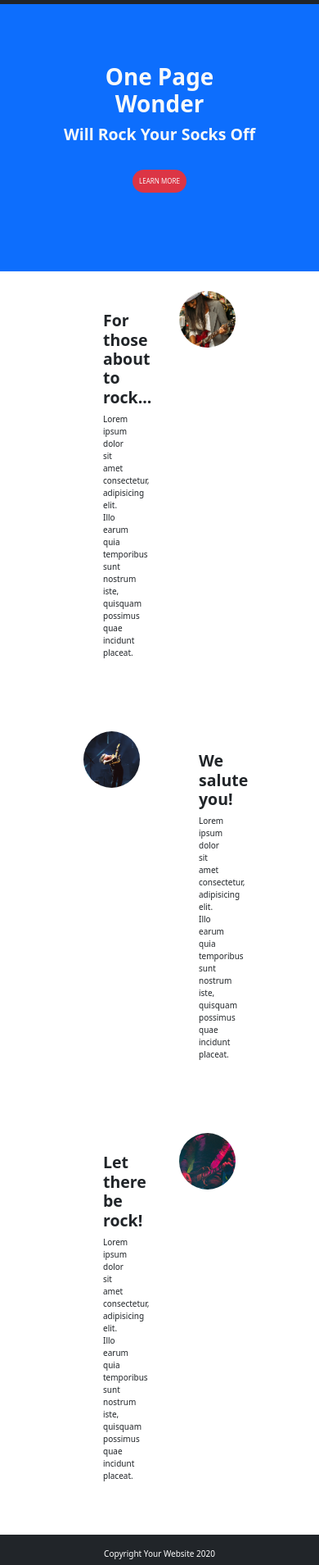
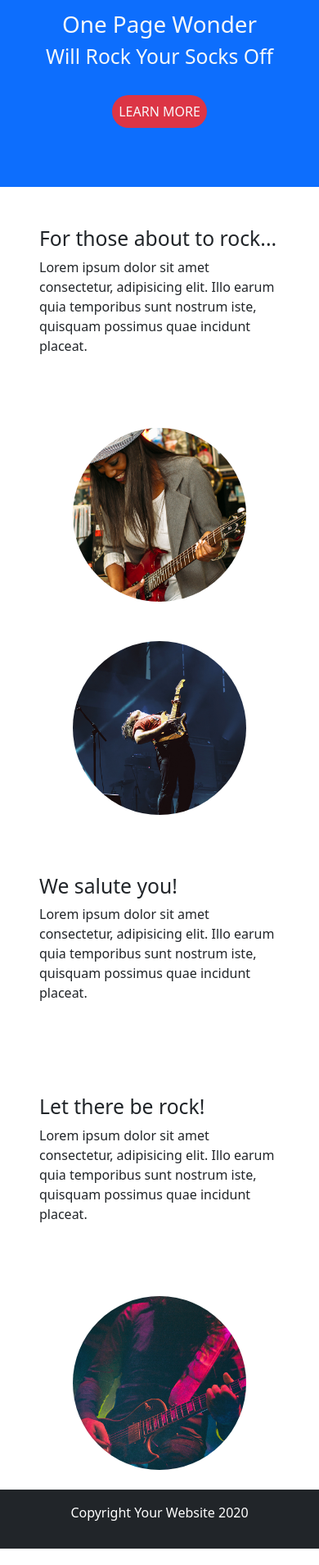
Before and after one commit to assbaimane/Site-StartBootstrap, a website: page index.html in a window 390 px wide. Shown: the part 91-2000 px from the top of the page at 82% size. Drawn offline with nearby package versions, Linux system fonts and the light colour scheme.

Commit message:
Adding responsivity for tablet and smartphone

```diff
--- a/index.html
+++ b/index.html
@@ -9,7 +9,7 @@
 </head>
 
 <body>
-    <nav class="navbar navbar-expand-lg navbar-dark bg-dark">
+    <nav class="navbar navbar-expand-lg navbar-dark bg-dark ps-5 pe-5">
         <div class="container">
           <a class="navbar-brand" href="#">START BOOTSTRAP</a>
           <button class="navbar-toggler" type="button" data-bs-toggle="collapse" data-bs-target="#navbarSupportedContent" aria-controls="navbarSupportedContent" aria-expanded="false" aria-label="Toggle navigation">
@@ -28,37 +28,37 @@
         </div>
     </nav>
 
-    <section class="bg-primary text-center text-light p-6">
+    <section class="bg-primary text-center text-light p-5">
       <h1>One Page Wonder</h1>
       <h2>Will Rock Your Socks Off</h2>
       <button class="bg-danger rounded-pill text-light border-0 m-4 p-2">LEARN MORE</button>
     </section>
 
     <section class="container">
-      <div class="row">
-        <div class="col-6 p-5">
+      <div class="row justify-content-center align-items-center">
+        <div class="col-md-5 col-lg-5 p-5">
           <h2>For those about to rock...</h2>
           <p>Lorem ipsum dolor sit amet consectetur, adipisicing elit. Illo earum quia temporibus sunt nostrum iste, quisquam possimus quae incidunt placeat.</p>
         </div>
-        <div class="col-6 p-4">
+        <div class="col-8 col-md-4 col-lg-4 p-4">
           <img class="rounded-circle mw-100" src="./public/img/01.jpg" alt="">
         </div>
       </div>
-      <div class="row">
-        <div class="col-6 p-4">
+      <div class="row justify-content-center align-items-center">
+        <div class="col-8 col-md-4 col-lg-4 p-4">
           <img class="rounded-circle mw-100" src="./public/img/02.jpg" alt="">
         </div>
-        <div class="col-6 p-5">
+        <div class="col-md-5 col-lg-5 p-5">
           <h2>We salute you!</h2>
           <p>Lorem ipsum dolor sit amet consectetur, adipisicing elit. Illo earum quia temporibus sunt nostrum iste, quisquam possimus quae incidunt placeat.</p>
         </div>
       </div>
-      <div class="row">
-        <div class="col-6 p-5">
+      <div class="row justify-content-center align-items-center">
+        <div class="col-md-5 col-lg-5 p-5">
           <h2>Let there be rock!</h2>
           <p>Lorem ipsum dolor sit amet consectetur, adipisicing elit. Illo earum quia temporibus sunt nostrum iste, quisquam possimus quae incidunt placeat.</p>
         </div>
-        <div class="col-6 p-4">
+        <div class="col-8 col-md-4 col-lg-4 p-4">
           <img class="rounded-circle mw-100" src="./public/img/03.jpg" alt="">
         </div>
       </div>
@@ -67,5 +67,6 @@
     <footer class="footer mt-auto py-3 bg-dark text-white text-center">
         <p>Copyright Your Website 2020</p>
     </footer>
+    <script src="./node_modules/bootstrap/dist/js/bootstrap.bundle.js"></script>
 </body>
 </html>
--- /dev/null
+++ b/src/sass/_variables.sass
@@ -0,0 +1,7 @@
+@import "../../node_modules/bootstrap/scss/_functions.scss"
+@import "../../node_modules/bootstrap/scss/_variables.scss"
+
+
+$dark: #00004c
+$primary: #0000ff
+$danger: #ee0979
--- a/src/sass/style.sass
+++ b/src/sass/style.sass
@@ -1,3 +1,2 @@
+@import "./_variables"
 @import "../../node_modules/bootstrap/scss/bootstrap.scss"
-
-$darkblue: #00004c
```
Also changed, not shown: public/css/style.css.
